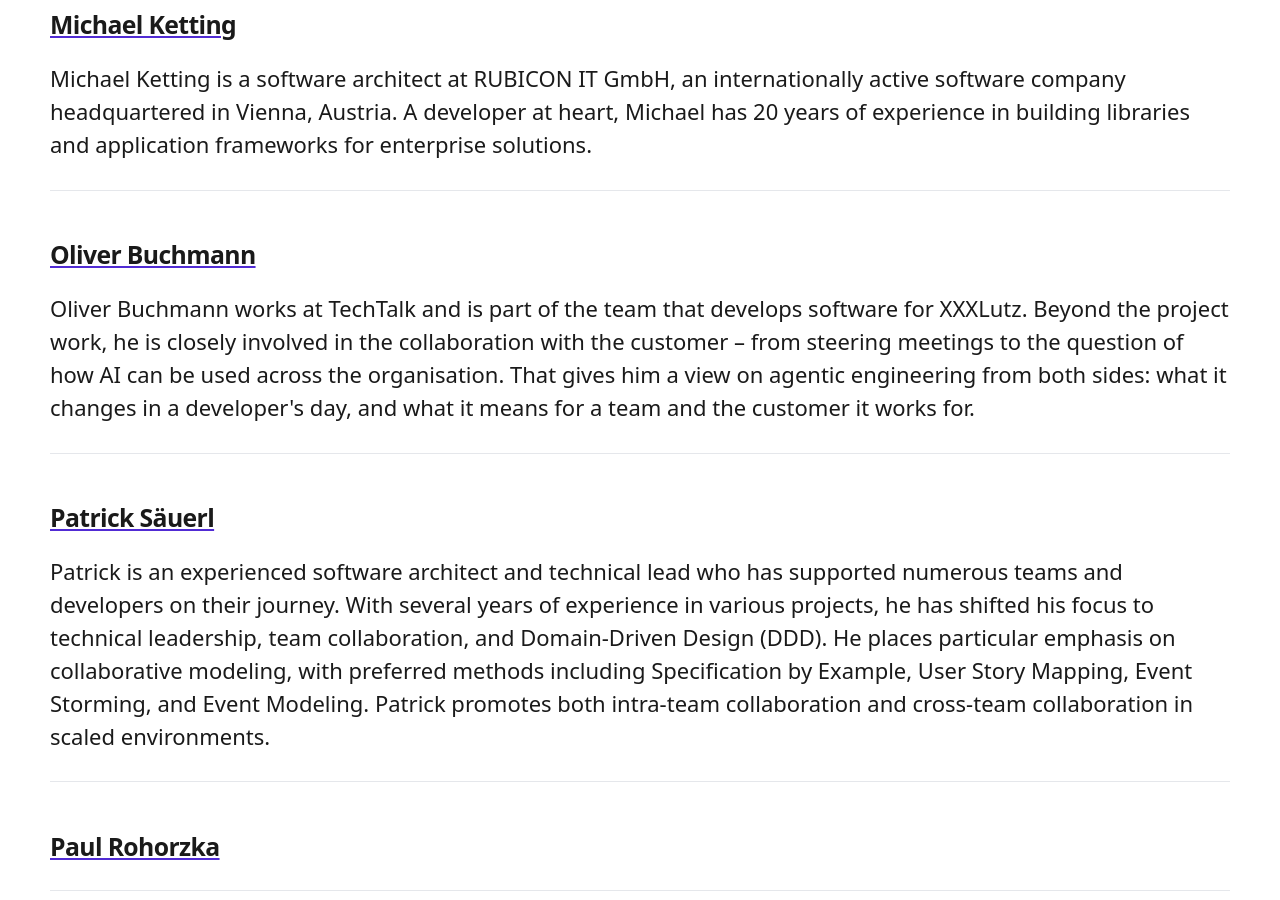
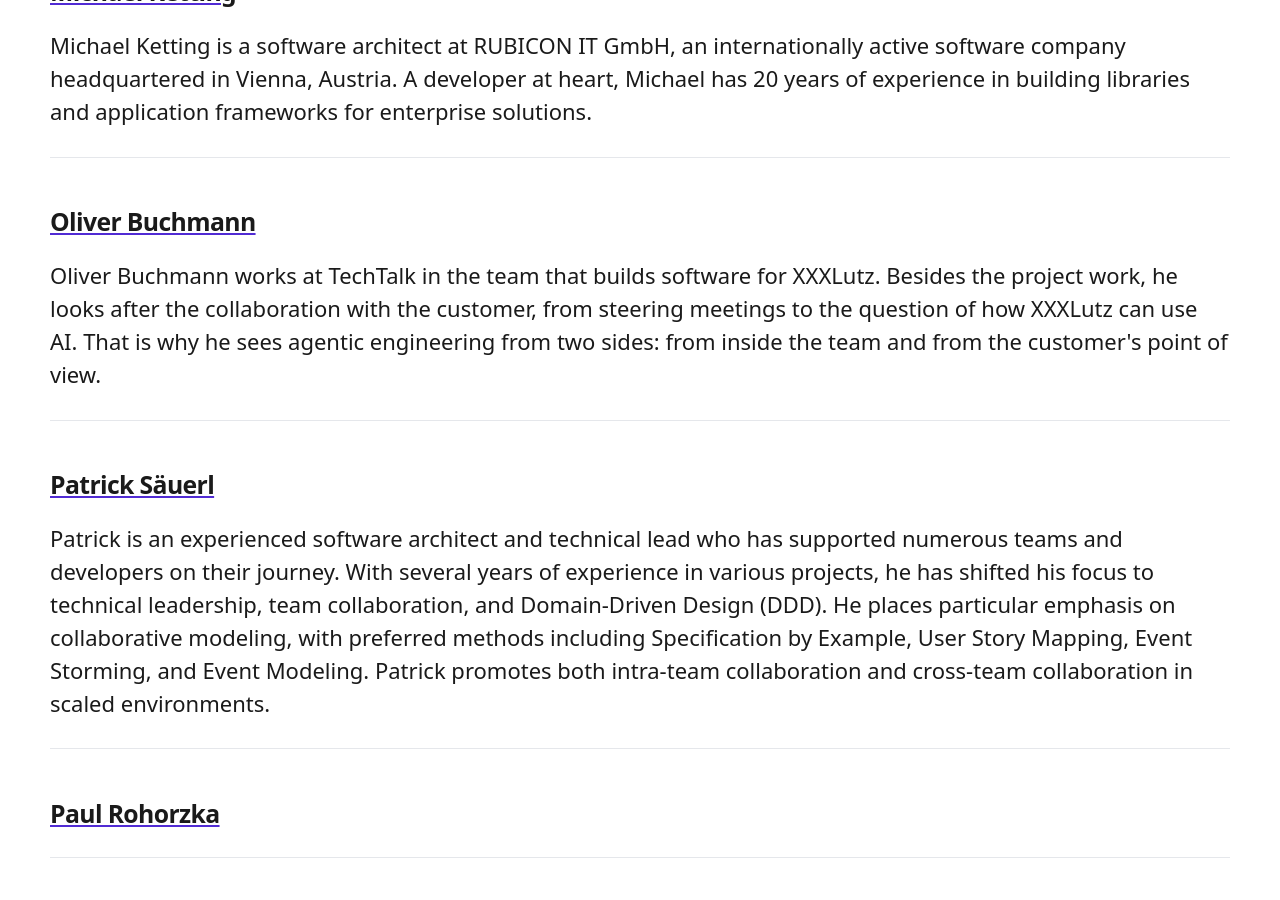
Before and after one commit to dotnetdevsaustria/dotnetdevsaustria.github.io, a Jekyll site: the page built from speakers.md, in a window 1280 px wide and 900 px high, scrolled down 4254 px. Built offline with Jekyll 4.4.1, drawn with Linux system fonts in a browser that asks for light colours; cached includes are drawn as plain includes; our own code applies the rules of GitHub Pages for plain Markdown files; some of the changed text lies outside the part shown.

Commit message:
update speaker bios

```diff
--- a/_speakers/bojan-spasevski.md
+++ b/_speakers/bojan-spasevski.md
@@ -1,5 +1,5 @@
 ---
 name: Bojan Spasevski
 bio: |
-  Bojan Spasevski is a Senior Developer at TechTalk and part of the team that develops software for XXXLutz. For him, AI agents are no longer an experiment but part of the everyday toolbox – planning tasks, writing code and running tests alongside the team. Bojan cares about what it takes to make that work in a real project: where agents save time, where they need clear rules, and where a developer still has to take over.
+  Bojan Spasevski is a Senior Developer at TechTalk. He works in the team that builds software for XXXLutz, where AI agents have become part of his daily work. He lets them plan tasks, write code and run tests, and he decides when it is time to take over himself. In this talk he shows what that looks like on a normal project day.
 ---
--- a/_speakers/oliver-buchmann.md
+++ b/_speakers/oliver-buchmann.md
@@ -1,5 +1,5 @@
 ---
 name: Oliver Buchmann
 bio: |
-  Oliver Buchmann works at TechTalk and is part of the team that develops software for XXXLutz. Beyond the project work, he is closely involved in the collaboration with the customer – from steering meetings to the question of how AI can be used across the organisation. That gives him a view on agentic engineering from both sides: what it changes in a developer's day, and what it means for a team and the customer it works for.
+  Oliver Buchmann works at TechTalk in the team that builds software for XXXLutz. Besides the project work, he looks after the collaboration with the customer, from steering meetings to the question of how XXXLutz can use AI. That is why he sees agentic engineering from two sides: from inside the team and from the customer's point of view.
 ---
```
